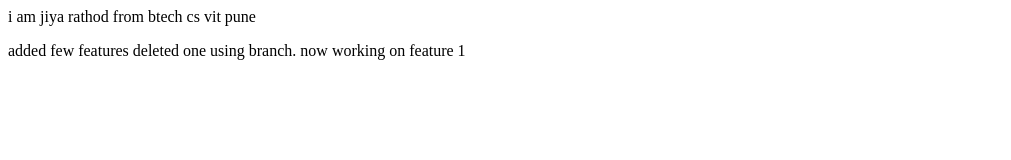
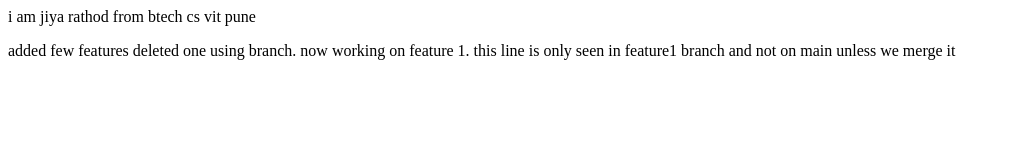
Before and after one commit to jiya1856/local_repo, a plain HTML site: page index.html in a window 1280 px wide. Shown: the whole page, without its empty margins (0-1011 px from the left). Drawn offline with Linux system fonts and the light colour scheme.

Commit message:
edited feature1

```diff
--- a/index.html
+++ b/index.html
@@ -1,2 +1,2 @@
 <p> i am jiya rathod from btech cs vit pune </p>
-<p> added few features deleted one using branch. now working on feature 1</p>
+<p> added few features deleted one using branch. now working on feature 1. this line is only seen in feature1 branch and not on main unless we merge it</p>
```
